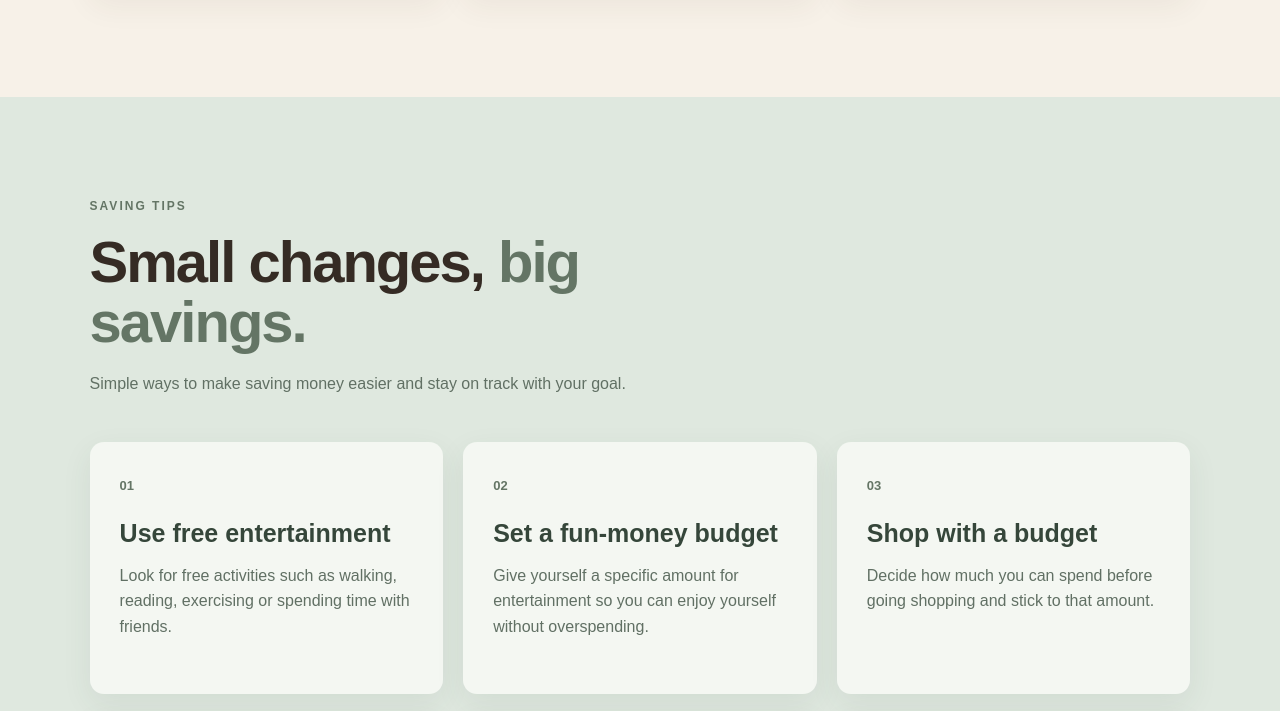
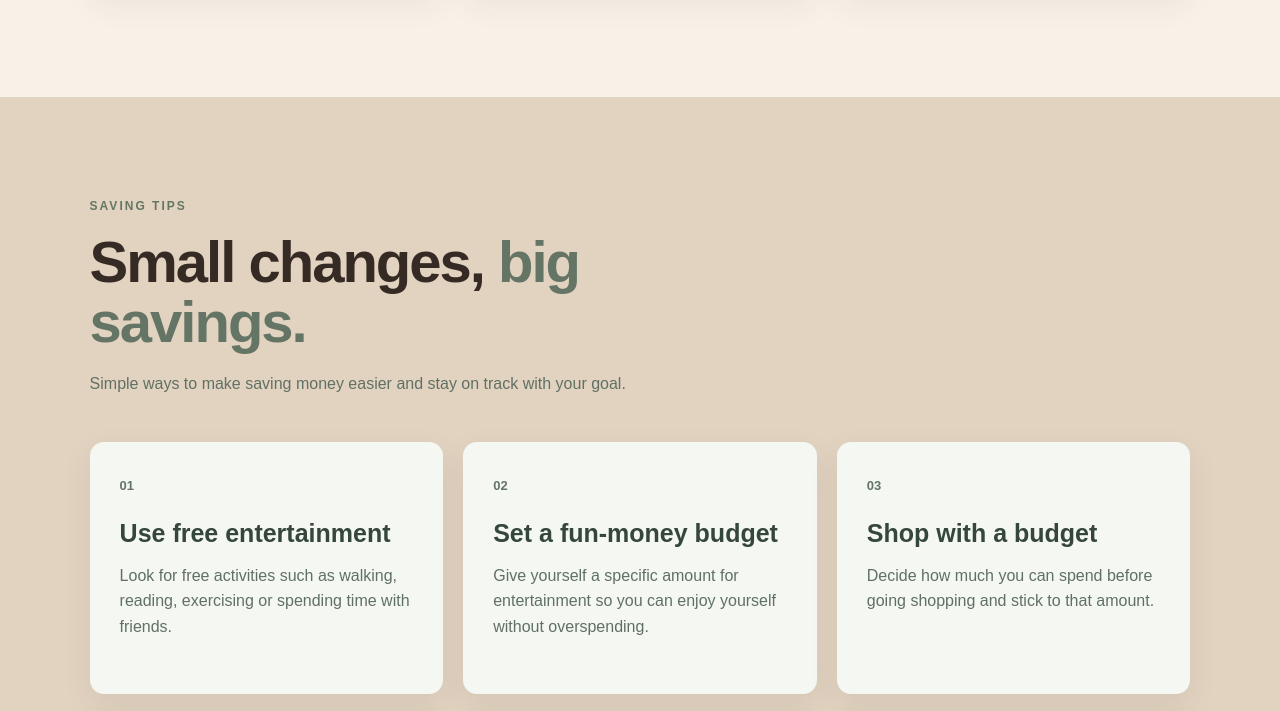
Before and after one commit to nicofluni-a11y/SaveTarget, a plain HTML site: page index.html in a window 1280 px wide. Shown: the part 3371-4082 px from the top of the page. Drawn offline with Linux system fonts and the light colour scheme.

Commit message:
Update style.css

```diff
--- a/style.css
+++ b/style.css
@@ -473,7 +473,8 @@ h2 span {
 ========================================== */
 
 #tips {
-    background: #dfe8df;
+    background: #e2d2c0
+;
 }
 
 #tips .eyebrow {
```
